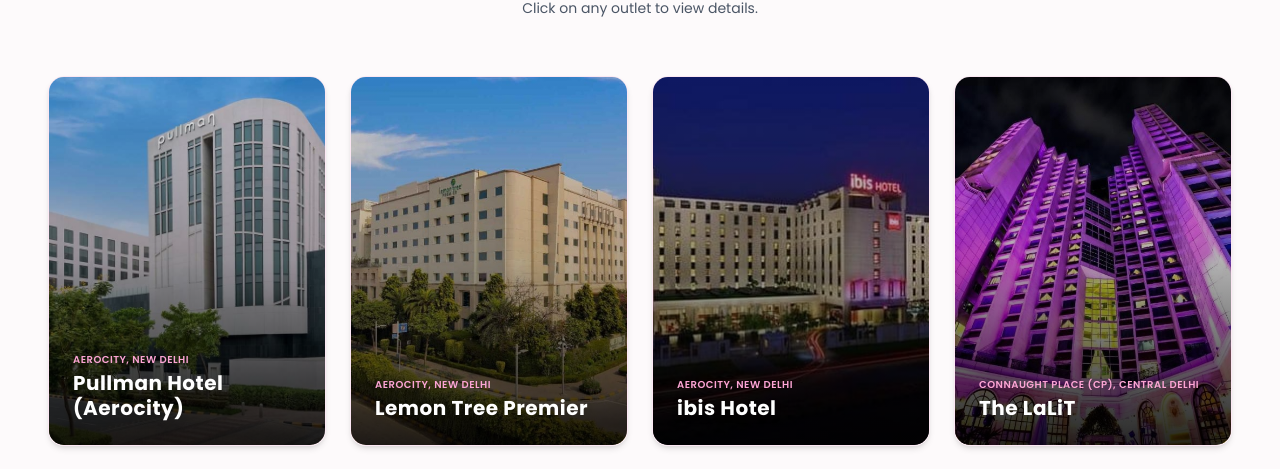
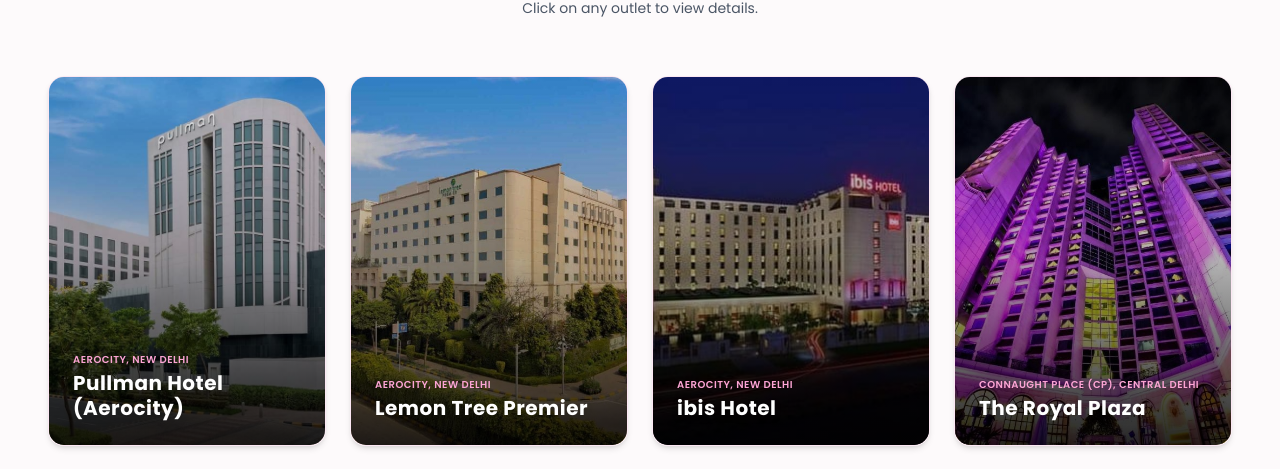
Before and after one commit to anavyainfotech/unique-premium-spa, a Next.js app: page /outlets in a window 1280 px wide. Shown: the part 255-724 px from the top of the page. Built offline with nearby package versions, Linux system fonts and the light colour scheme; no server answers.

Commit message:
fix: rename 4th outlet to The Royal Plaza (Ashoka Road, Connaught Place)

```diff
--- a/src/app/page.tsx
+++ b/src/app/page.tsx
@@ -639,10 +639,10 @@ export default function Home() {
                 img: "/outlets/ibis-aerocity.jpg",
               },
               {
-                name: "The LaLiT",
+                name: "The Royal Plaza",
                 area: "Connaught Place (CP)",
                 tag: "Central Delhi",
-                img: "/outlets/the-lalit-cp.jpg",
+                img: "/outlets/the-royal-plaza.jpg",
               },
               {
                 name: "The Suryaa",
--- a/src/data/outletsData.ts
+++ b/src/data/outletsData.ts
@@ -111,25 +111,25 @@ export const outletsData: OutletData[] = [
       "Situated in Asset No. 9, Aerocity, close to the Delhi Aerocity Metro Station and adjacent to the Aerocity corporate towers corridor.",
   },
   {
-    slug: "the-lalit",
-    name: "The LaLiT",
-    shortName: "The LaLiT CP",
+    slug: "the-royal-plaza",
+    name: "The Royal Plaza",
+    shortName: "The Royal Plaza CP",
     area: "Connaught Place (CP), Central Delhi",
-    zone: "Central Business District",
-    address: "Barakhamba Avenue, Connaught Place, New Delhi 110001",
-    landmark: "Barakhamba Road, Near Rajiv Chowk Metro",
+    zone: "Ashoka Road / Central Business District",
+    address: "19, Ashoka Road, Janpath, Connaught Place, New Delhi 110001",
+    landmark: "Ashoka Road, Near Patel Chowk & Rajiv Chowk Metro",
     timing: "10:00 AM – 10:30 PM (7 Days Open)",
     phone: "+91 97188 92869",
-    image: "/outlets/the-lalit-cp.jpg",
-    tag: "5-Star Grand Suite",
+    image: "/outlets/the-royal-plaza.jpg",
+    tag: "4-Star Luxury Boutique",
     description:
-      "Perched in central Delhi's most prestigious cultural and commercial heart, our spa outlet at The LaLiT Connaught Place offers an unmatched royal wellness retreat for elite guests, business leaders, and travelers.",
+      "Situated on prestigious Ashoka Road in the heart of Connaught Place, our luxury spa outlet at Hotel The Royal Plaza offers an indulgent royal oasis for travelers, business executives, and wellness seekers looking for soothing comfort in Central Delhi.",
     features: [
-      "Ultra-luxurious royal spa rooms with ambient mood illumination",
-      "Heart-of-Delhi central location with secure VIP parking and valet",
-      "Deep therapeutic treatments focused on holistic body & mind balance",
-      "Private attached rain shower & customized aromatic steam",
-      "Exclusive couple massage chambers with tranquil lounge seating",
+      "Ultra-luxurious royal spa chambers with peaceful ambient lighting",
+      "Heart-of-Delhi prime location on Ashoka Road with secure valet parking",
+      "Attached private rain shower, aromatic steam, and plush fresh linen",
+      "Certified therapists specialized in deep pressure and gentle relaxation",
+      "Discreet VIP suites with 100% privacy and confidentiality guaranteed",
     ],
     specialties: [
       "Royal Four-Hand Signature Therapy",
@@ -139,7 +139,7 @@ export const outletsData: OutletData[] = [
       "B2B Sensual Relaxation",
     ],
     directions:
-      "Located on Barakhamba Avenue, Connaught Place, adjacent to Barakhamba Road Metro Station (Blue Line) and 2 minutes from Rajiv Chowk (Yellow/Blue interchange).",
+      "Located at 19, Ashoka Road near Janpath and Connaught Place, just 2 minutes from Patel Chowk Metro Station (Yellow Line) and 5 minutes from Rajiv Chowk interchange.",
   },
   {
     slug: "the-suryaa",
```
Also changed, not shown: public/outlets/the-royal-plaza.jpg (added).
